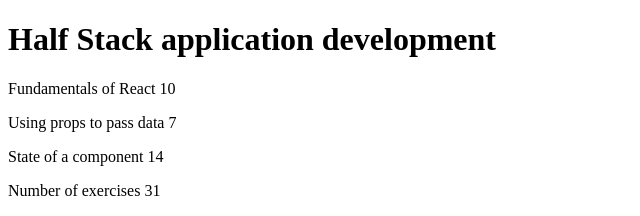
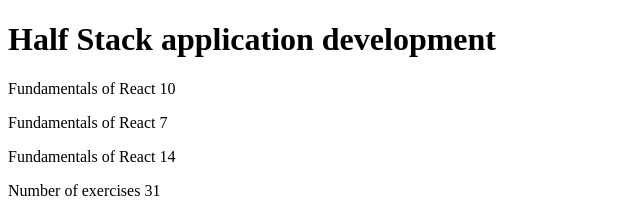
Before and after one commit to KoenvandenBerg/full-stack-open, a React (Create React App) app in the folder part1/courseinfo/: page / in a window 1280 px wide. Shown: the top 216 px of the page, without its empty margins (0-640 px from the left). Built offline with nearby package versions, Linux system fonts and the light colour scheme.

Commit message:
Exercise 1.2

```diff
--- a/part1/courseinfo/src/App.js
+++ b/part1/courseinfo/src/App.js
@@ -14,7 +14,9 @@ const App = () => {
   return (
     <div>
       <Header text={course} />
-      <Content partDescriptions={[part1, part2, part3]} exerciseCount={[exercises1, exercises2, exercises3]} />
+      <Content name={part1} exercises={exercises1} />
+      <Content name={part1} exercises={exercises2} />
+      <Content name={part1} exercises={exercises3} />
       <Total exerciseCount={[exercises1, exercises2, exercises3]}/>
     </div>
   )
--- a/part1/courseinfo/src/Content.js
+++ b/part1/courseinfo/src/Content.js
@@ -3,13 +3,7 @@ const Content = (props) => {
     return (
       <>
         <p>
-            {props.partDescriptions[0]} {props.exerciseCount[0]}
-        </p>
-        <p>
-            {props.partDescriptions[1]} {props.exerciseCount[1]}
-        </p>
-        <p>
-            {props.partDescriptions[2]} {props.exerciseCount[2]}
+            {props.name} {props.exercises}
         </p>
       </>
     )
```
